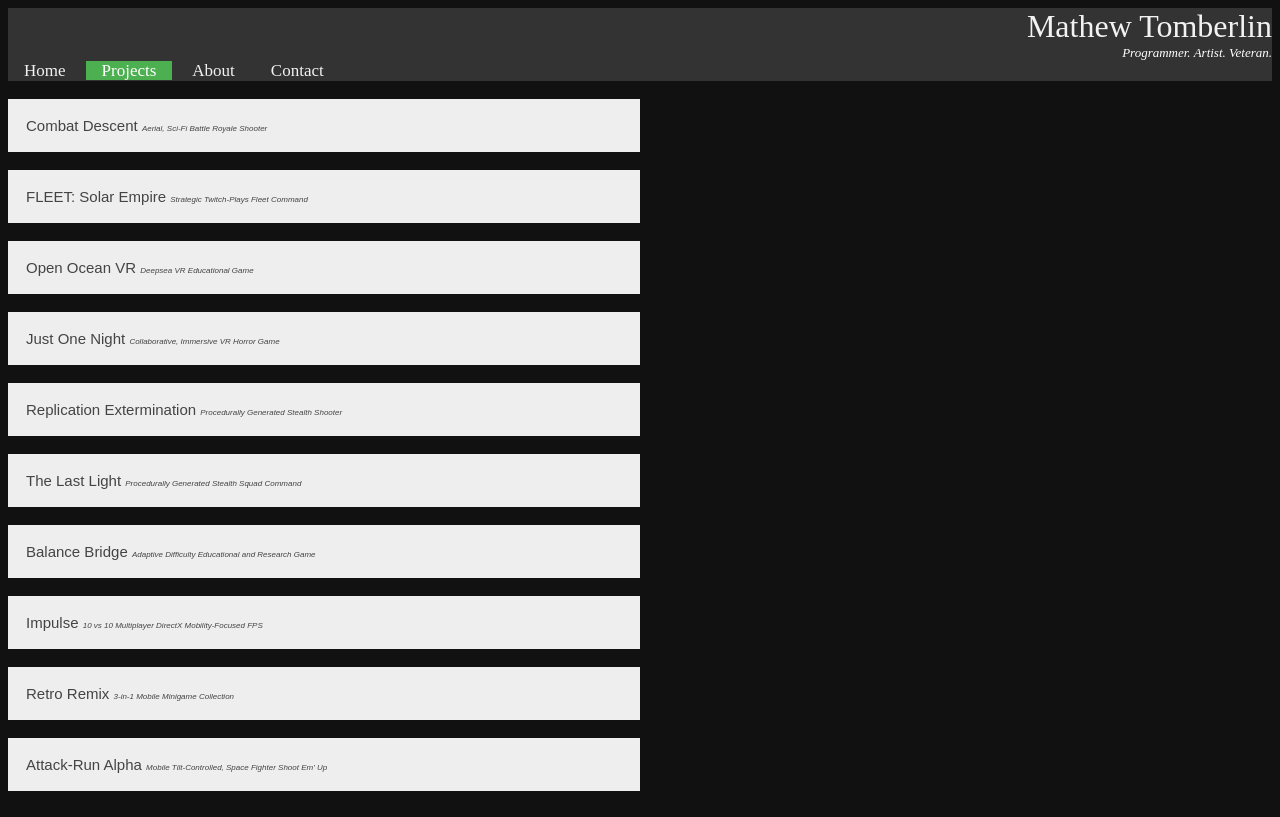
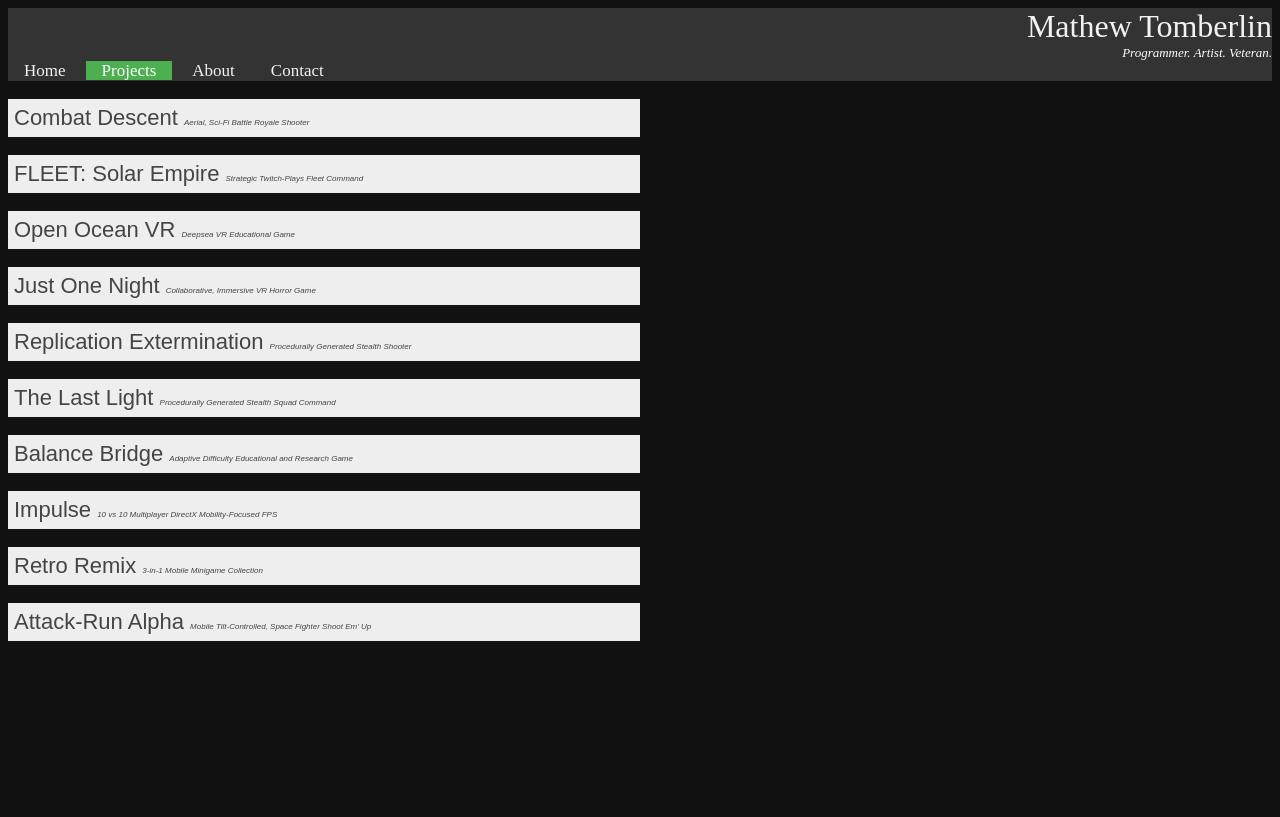
Before and after one commit to MathewTomberlin/MathewTomberlin.github.io, a PHP site: page /projects.html in a window 1280 px wide. After the commit the page ends 641 px from the top, so only its background shows below. Run offline with PHP 8.4, Linux system fonts and the light colour scheme.

Commit message:
Updated site

```diff
--- a/src/css/style.css
+++ b/src/css/style.css
@@ -149,12 +149,12 @@ body {
   background-color: #eee;
   color: #444;
   cursor: pointer;
-  padding: 18px;
+  padding: 6px;
   width: 50%;
   border: none;
   text-align: left;
   outline: none;
-  font-size: 15px;
+  font-size: 22px;
 }
 
 .subtext{
```
